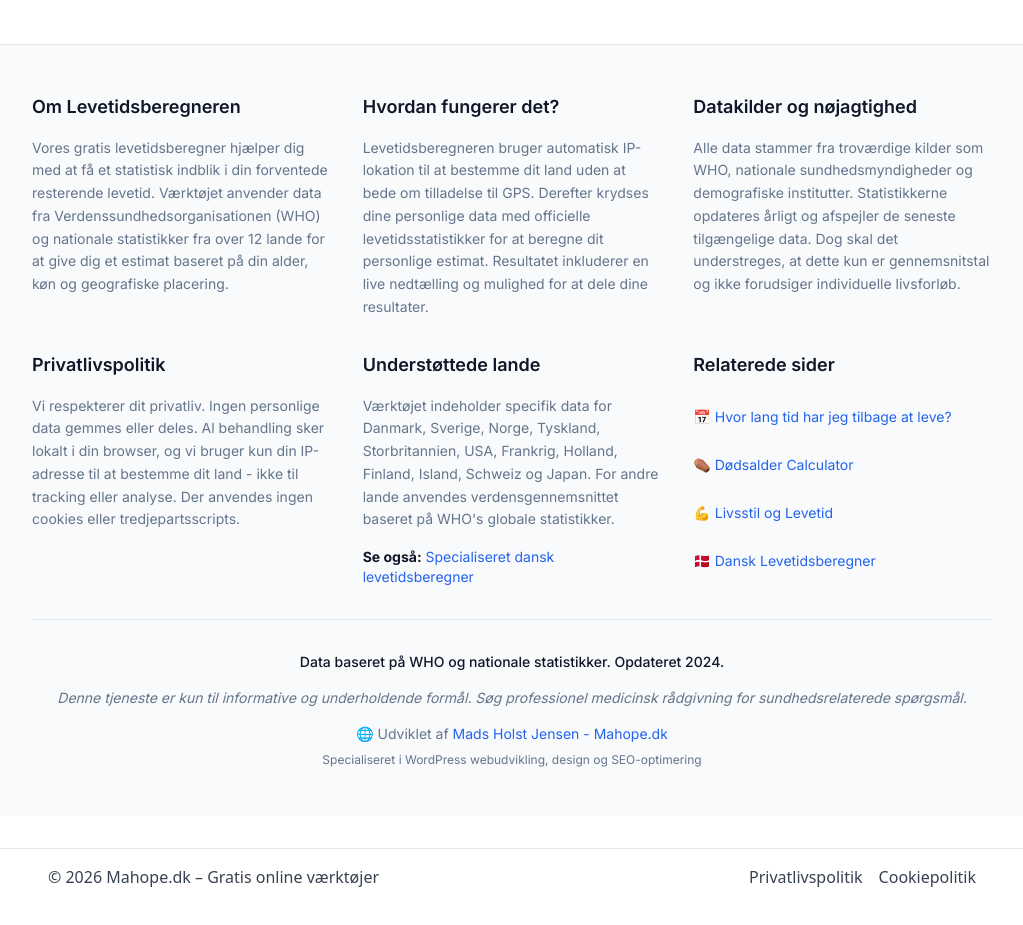
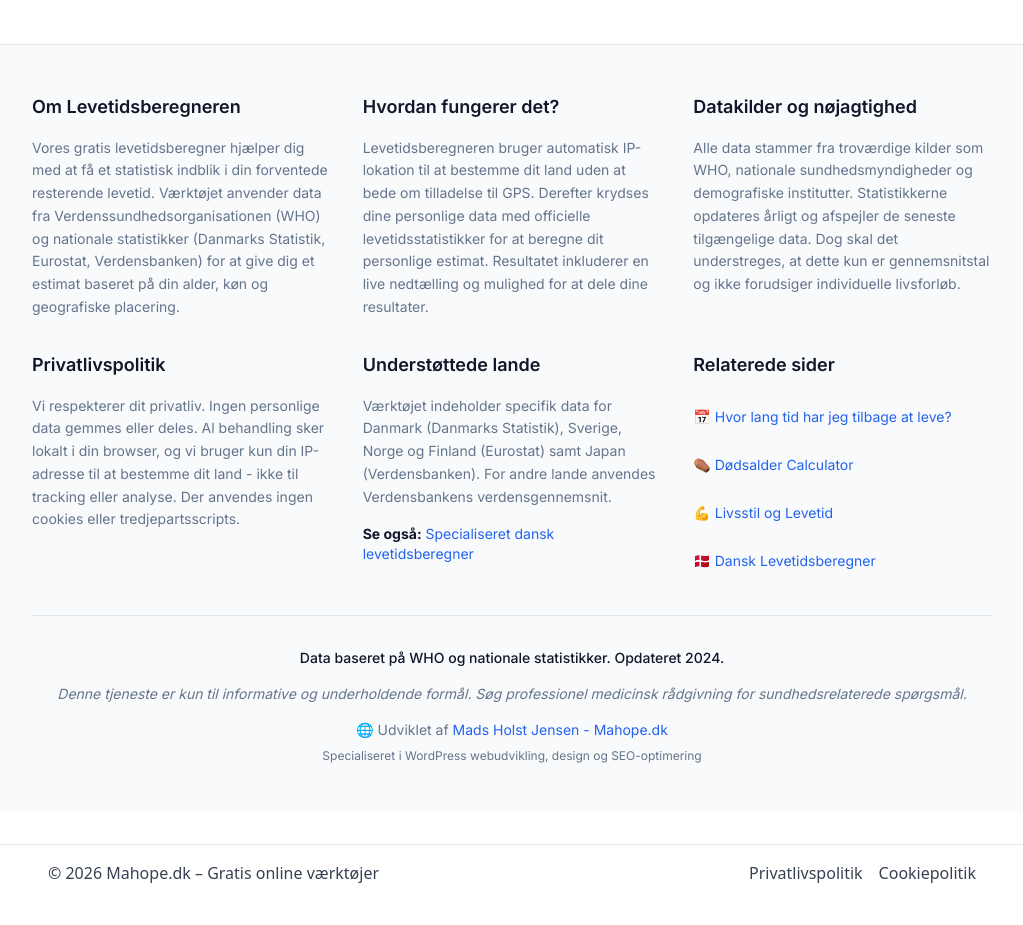
Before and after one commit to mahope/lifespan-calculator, a React (Vite) app: page / in a window 1280 px wide. Shown: the part 1860-2785 px from the top of the page, without its empty margins (128-1151 px from the left). Built offline with nearby package versions, Linux system fonts and the light colour scheme.

Commit message:
Update country docs and label computed Danish average
Footer and README now list the five table entries and their sources.
The Danish mean of male and female is labelled as computed, since the
other countries use published totals.

Refs #81

```diff
--- a/src/components/Footer.jsx
+++ b/src/components/Footer.jsx
@@ -10,7 +10,7 @@ const Footer = () => {
             <h3 className="text-lg font-semibold text-foreground">Om Levetidsberegneren</h3>
             <p className="text-muted-foreground text-sm leading-relaxed">
               Vores gratis levetidsberegner hjælper dig med at få et statistisk indblik i din forventede resterende levetid.
-              Værktøjet anvender data fra Verdenssundhedsorganisationen (WHO) og nationale statistikker fra over 12 lande for at
+              Værktøjet anvender data fra Verdenssundhedsorganisationen (WHO) og nationale statistikker (Danmarks Statistik, Eurostat, Verdensbanken) for at
               give dig et estimat baseret på din alder, køn og geografiske placering.
             </p>
           </div>
@@ -45,9 +45,8 @@ const Footer = () => {
           <div className="space-y-4">
             <h3 className="text-lg font-semibold text-foreground">Understøttede lande</h3>
             <p className="text-muted-foreground text-sm leading-relaxed">
-              Værktøjet indeholder specifik data for Danmark, Sverige, Norge, Tyskland, Storbritannien, USA, Frankrig,
-              Holland, Finland, Island, Schweiz og Japan. For andre lande anvendes verdensgennemsnittet baseret på WHO's
-              globale statistikker.
+              Værktøjet indeholder specifik data for Danmark (Danmarks Statistik), Sverige, Norge og Finland (Eurostat)
+              samt Japan (Verdensbanken). For andre lande anvendes Verdensbankens verdensgennemsnit.
             </p>
             <p className="text-sm">
               <strong className="text-foreground">Se også:</strong>{' '}
--- a/src/pages/DanmarkPage.jsx
+++ b/src/pages/DanmarkPage.jsx
@@ -69,7 +69,7 @@ const DanmarkPage = () => {
                         <span className="text-xl font-bold text-primary">{fmtLE(le.Denmark.male)} år</span>
                       </div>
                       <div className="flex justify-between items-center p-3 bg-primary/10 rounded-lg">
-                        <span className="font-medium">Samlet gennemsnit:</span>
+                        <span className="font-medium">Gennemsnit af mænd og kvinder (beregnet):</span>
                         <span className="text-xl font-bold text-primary">{fmtLE((le.Denmark.male + le.Denmark.female) / 2)} år</span>
                       </div>
                     </div>
```
Also changed, not shown: 1 other file (tests, documents, lock files or other folders).
